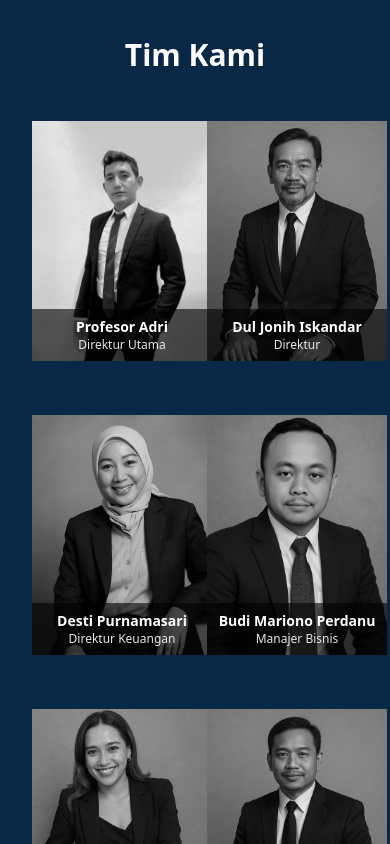
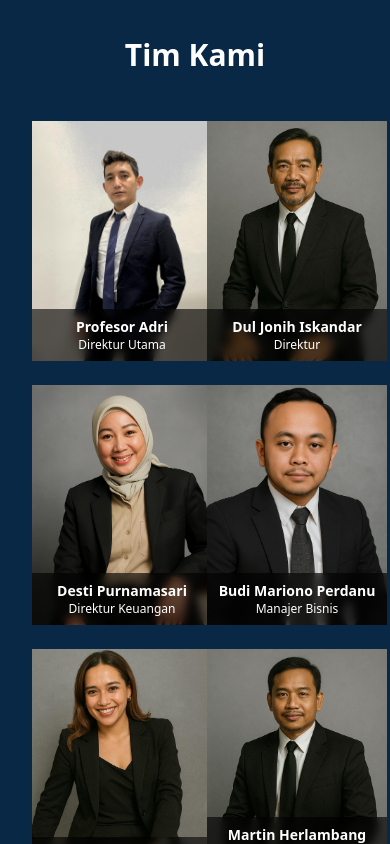
Before and after one commit to ProfAdri90/estetic-dinamis, a Next.js app: page / in a window 390 px wide. Shown: the part 4960-5804 px from the top of the page. Built offline with nearby package versions, Linux system fonts and the light colour scheme.

Commit message:
Update TeamCard.jsx

```diff
--- a/components/TeamCard.jsx
+++ b/components/TeamCard.jsx
@@ -1,32 +1,30 @@
-// components/TeamCard.jsx
 import Image from "next/image";
 import { motion } from "framer-motion";
 
-export default function TeamCard({ name, title, image }) {
+export default function TeamCard({ image, name, title, mobile }) {
   return (
     <motion.div
-      initial={{ opacity: 0, y: 20 }}
+      initial={{ opacity: 0, y: 30 }}
       whileInView={{ opacity: 1, y: 0 }}
+      transition={{ duration: 0.5 }}
       viewport={{ once: true }}
-      transition={{ duration: 0.6 }}
-      className="relative w-[180px] h-[270px] overflow-hidden"
+      className="w-[180px] aspect-[3/4] relative group overflow-hidden"
     >
-      <div className="relative aspect-[3/4] w-full overflow-hidden group">
       <Image
         src={image}
         alt={name}
         fill
-        className="object-cover grayscale group-hover:grayscale-0 transition-all duration-500 ease-in-out"
+        className={`object-cover transition duration-500 ${
+          mobile ? "" : "grayscale group-hover:grayscale-0"
+        }`}
       />
-      <div className="absolute bottom-0 left-0 w-full bg-black/60 text-white text-center py-2 opacity-0 group-hover:opacity-100 transition-all duration-500 ease-in-out text-xs md:text-sm">
-        <h3 className="font-semibold">{name}</h3>
-        <p className="text-[10px] md:text-xs">{title}</p>
-      </div>
-        {/* Mobile: always show text */}
-        <div className="absolute bottom-0 w-full bg-black/60 text-white text-center py-2 md:hidden">
-          <p className="text-sm font-semibold">{name}</p>
-          <p className="text-xs text-gray-200">{title}</p>
-        </div>
+      <div
+        className={`absolute bottom-0 left-0 w-full p-2 text-center text-white bg-black/60 backdrop-blur-sm transition-opacity duration-500 ${
+          mobile ? "opacity-100" : "opacity-0 group-hover:opacity-100"
+        }`}
+      >
+        <h3 className="text-sm font-bold">{name}</h3>
+        <p className="text-xs">{title}</p>
       </div>
     </motion.div>
   );
```
